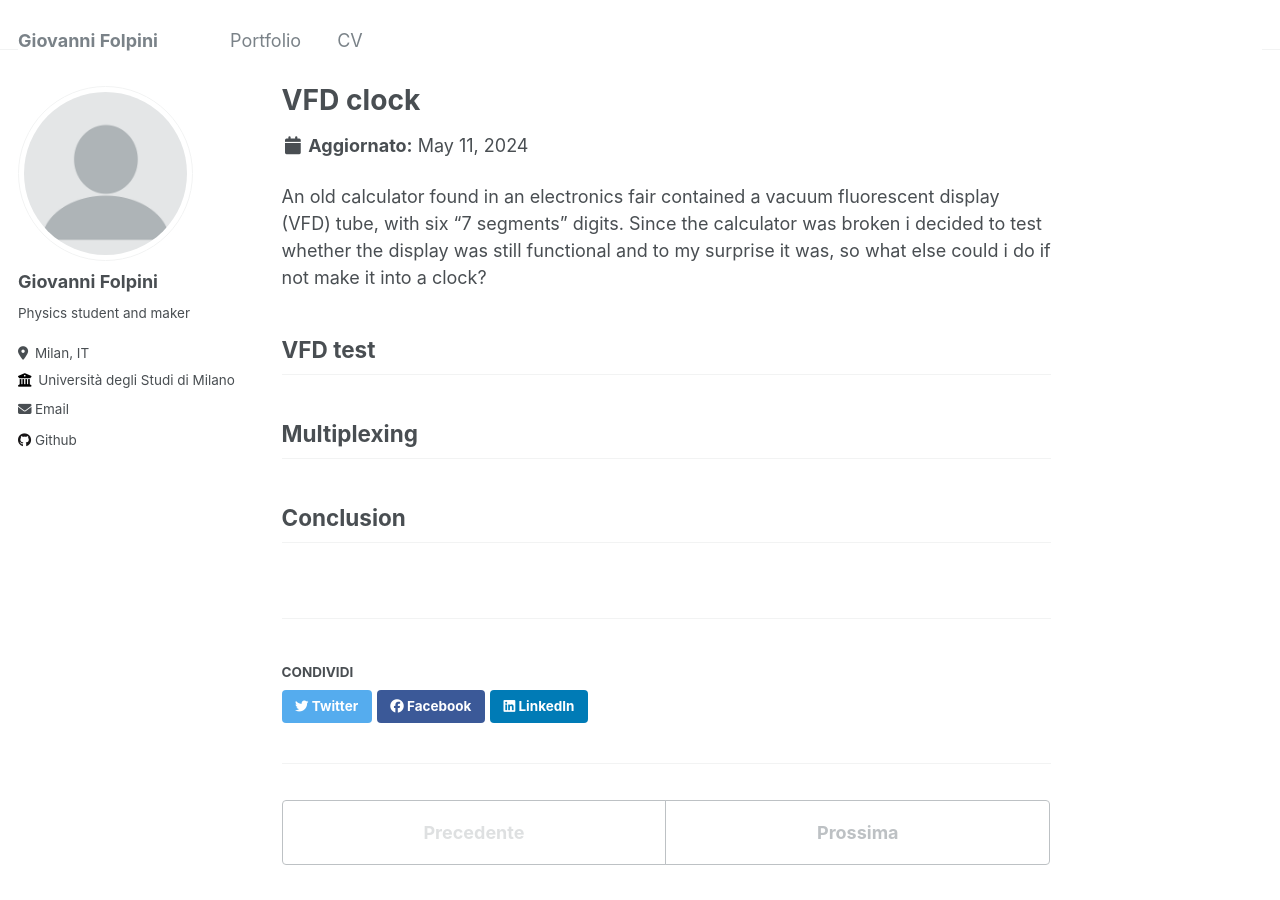
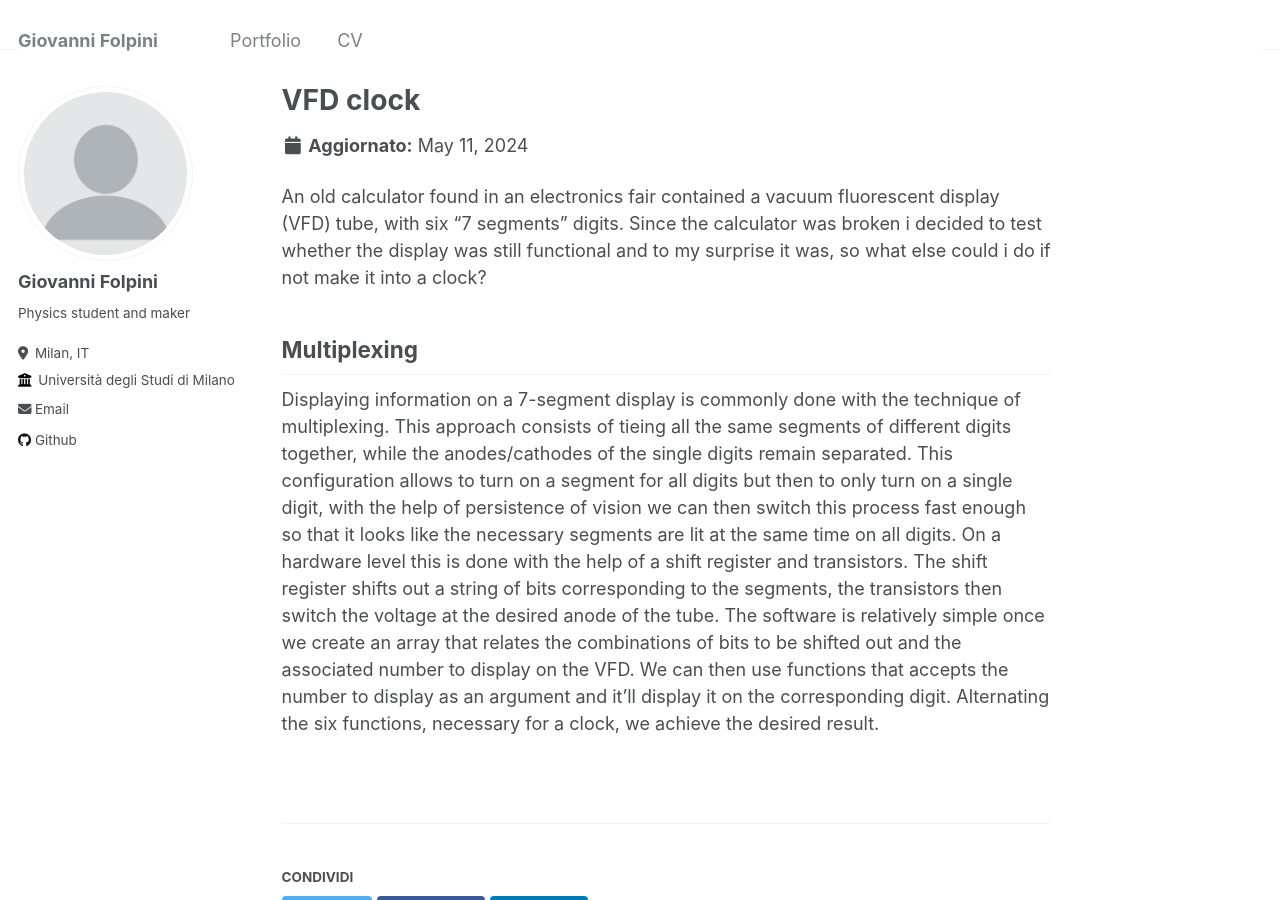
Before and after one commit to giovannifolpini/giovannifolpini.github.io, a Jekyll site: the page built from _portfolio/VFD_clock.md, in a window 1280 px wide and 900 px high. Built offline with Jekyll 4.4.1, drawn with Linux system fonts in a browser that asks for light colours.

Commit message:
Update VFD_clock.md

```diff
--- a/_portfolio/VFD_clock.md
+++ b/_portfolio/VFD_clock.md
@@ -8,8 +8,10 @@ An old calculator found in an electronics fair contained a vacuum fluorescent di
 Since the calculator was broken i decided to test whether the display was still functional and to my surprise it was, so
 what else could i do if not make it into a clock?
 
-## VFD test
-
 ## Multiplexing
-
-## Conclusion
+Displaying information on a 7-segment display is commonly done with the technique of multiplexing.
+This approach consists of tieing all the same segments of different digits together, while the anodes/cathodes of the single digits remain separated. This configuration allows to turn on a segment for all digits but then to only turn on a single digit, with the help of persistence of vision we can then switch this process fast enough so that it looks like the necessary segments are lit at the same time on all digits.
+On a hardware level this is done with the help of a shift register and transistors.
+The shift register shifts out a string of bits corresponding to the segments, the transistors then switch the voltage at the desired anode of the tube.
+The software is relatively simple once we create an array that relates the combinations of bits to be shifted out and the associated number to display on the VFD. We can then use functions that accepts the number to display as an argument and it'll display it on the corresponding digit.
+Alternating the six functions, necessary for a clock, we achieve the desired result.
```
